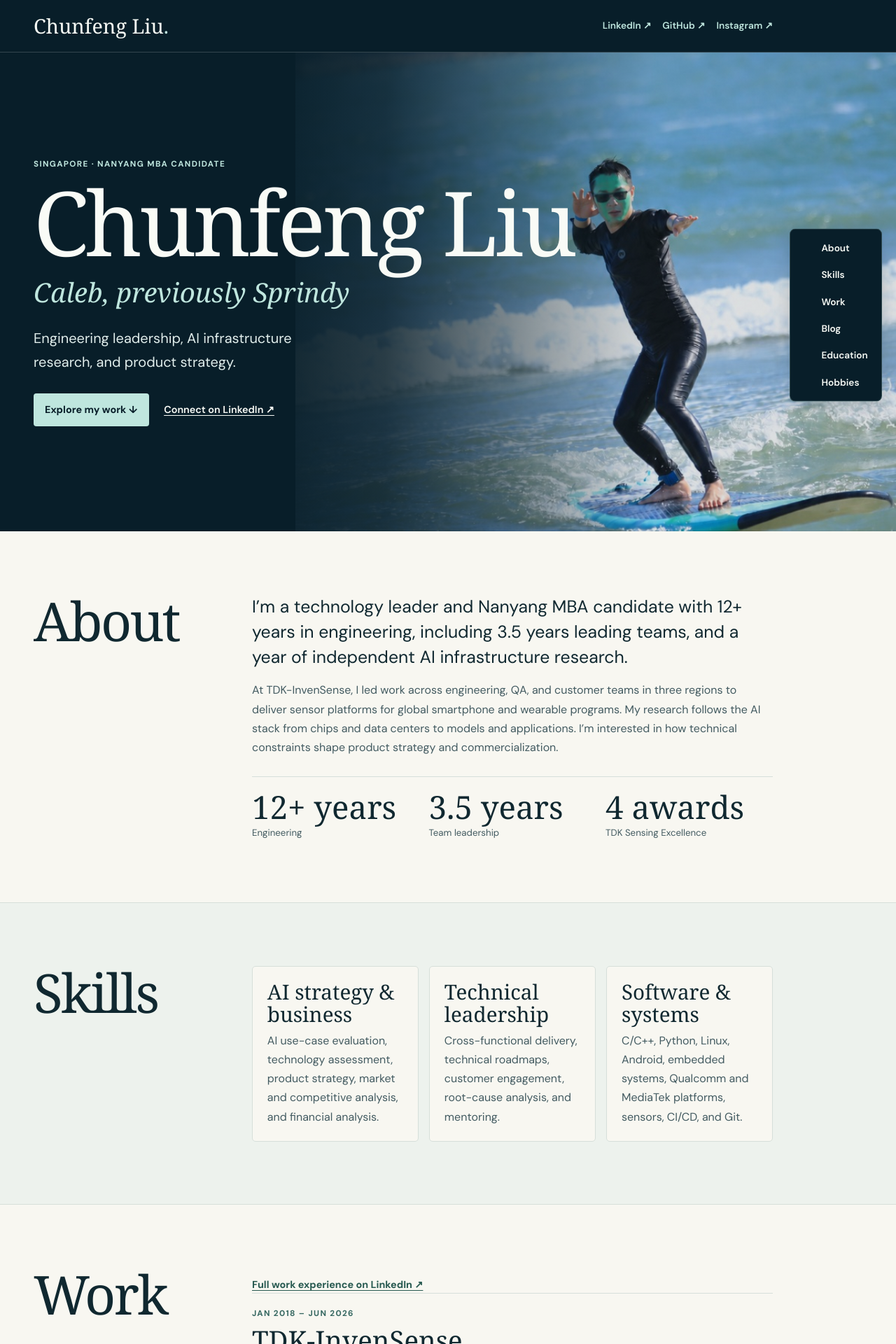
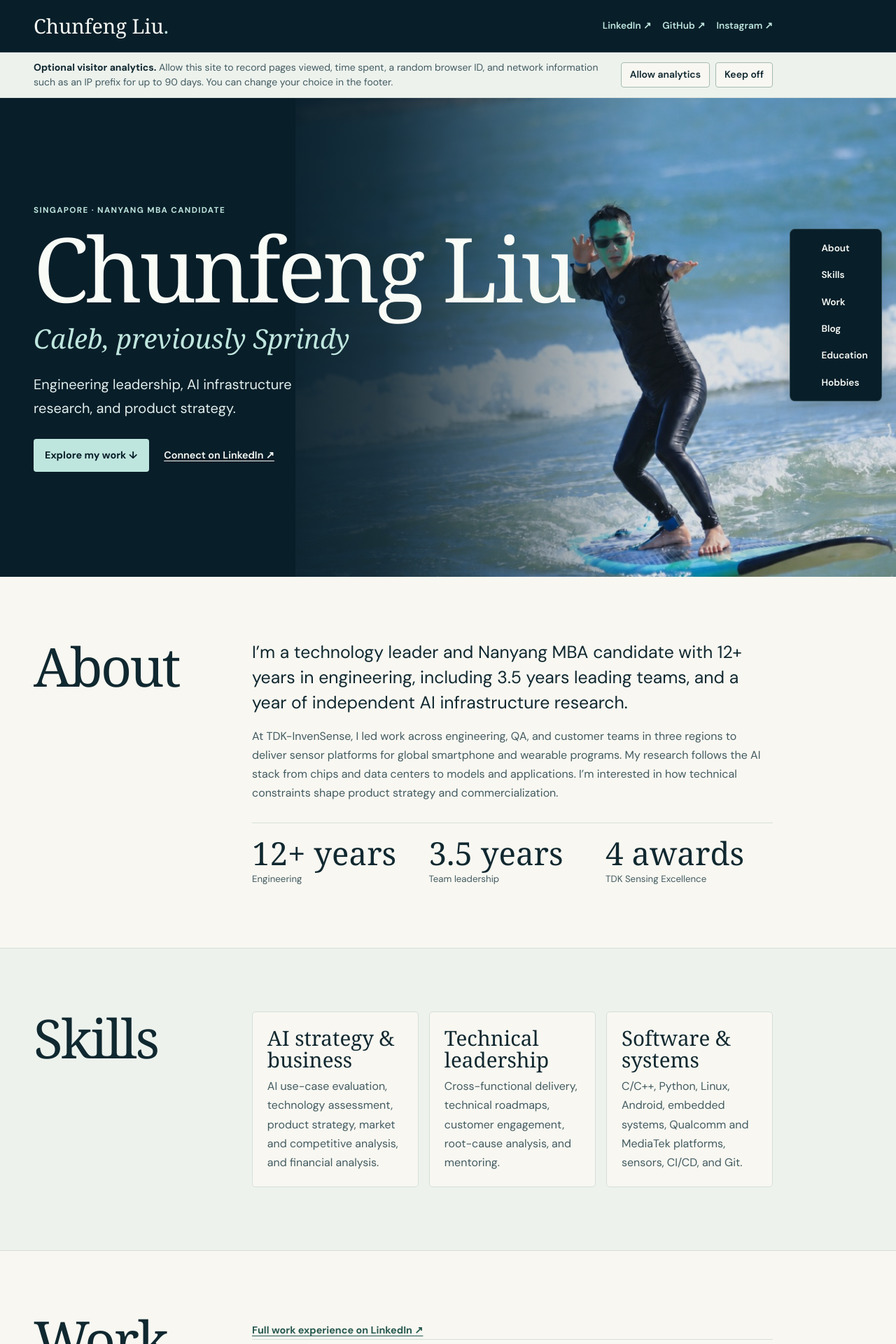
Before and after one commit to sprindy/chunfeng_liu.github.io, a Jekyll site: the page built from index.html, in a window 1280 px wide. Shown: the top 1920 px of the page at 70% size. Built offline with Jekyll 4.4.1, drawn with Linux system fonts in a browser that asks for light colours; some web fonts are replaced.

Commit message:
Show the optional visitor analytics choice on first visit

```diff
--- a/_layouts/default.html
+++ b/_layouts/default.html
@@ -26,7 +26,18 @@
     </nav>
     <div class="contact" aria-label="Social profiles"><a href="https://www.linkedin.com/in/caleb-liu-6a361011a/">LinkedIn ↗</a><a href="https://github.com/sprindy">GitHub ↗</a><a href="https://www.instagram.com/sprindy.liu/">Instagram ↗</a></div>
   </div></header>
-  <main id="main">{{ content }}</main>
+  {% if site.visitor_analytics_url and site.visitor_analytics_url != '' and page.url != '/404.html' %}
+  <section class="analytics-prompt" aria-label="Optional visitor analytics" data-analytics-prompt hidden>
+    <div class="wrap analytics-prompt-inner">
+      <p><strong>Optional visitor analytics.</strong> Allow this site to record pages viewed, time spent, a random browser ID, and network information such as an IP prefix for up to 90 days. You can change your choice in the footer.</p>
+      <div class="analytics-prompt-actions">
+        <button class="analytics-choice" type="button" data-analytics-choice="allow">Allow analytics</button>
+        <button class="analytics-choice" type="button" data-analytics-choice="decline">Keep off</button>
+      </div>
+    </div>
+  </section>
+  {% endif %}
+  <main id="main" tabindex="-1">{{ content }}</main>
   {% if page.collection == 'posts' and site.visitor_analytics_url and site.visitor_analytics_url != '' %}
   <section class="wrap post-engagement" aria-label="Post engagement" data-public-post-stats="{{ site.visitor_analytics_url | escape }}"
     data-post-path="{{ page.url | relative_url | escape }}">
--- a/assets/site.css
+++ b/assets/site.css
@@ -238,3 +238,34 @@ footer { background: var(--navy); color: #f7faf5; padding-block: 1.8rem; }
 }
 .post-comment { border-bottom: 1px solid var(--line); padding-block: .65rem; overflow-wrap: anywhere; }
 .post-comment p { white-space: pre-wrap; }
+
+.analytics-prompt {
+  background: var(--tint);
+  border-bottom: 1px solid var(--line);
+}
+.analytics-prompt-inner {
+  display: flex;
+  flex-wrap: wrap;
+  align-items: center;
+  justify-content: space-between;
+  gap: .65rem 1.5rem;
+  padding-block: .7rem;
+}
+.analytics-prompt p {
+  flex: 1 1 29rem;
+  color: var(--muted);
+  font-size: .875rem;
+  line-height: 1.5;
+}
+.analytics-prompt strong { color: var(--ink); }
+.analytics-prompt-actions { display: flex; flex-wrap: wrap; gap: .5rem; }
+.analytics-choice {
+  padding: .45rem .75rem;
+  background: var(--paper);
+  color: var(--ink);
+  border: 1px solid #a5bbb2;
+  border-radius: 4px;
+  font: 600 .875rem/1.4 var(--sans);
+  cursor: pointer;
+}
+.analytics-choice:hover { background: var(--aqua); }
--- a/assets/visitor-analytics.js
+++ b/assets/visitor-analytics.js
@@ -2,6 +2,7 @@
   const control = document.querySelector('[data-visitor-analytics]');
   if (!control || !globalThis.crypto?.randomUUID) return;
 
+  const prompt = document.querySelector('[data-analytics-prompt]');
   const key = 'chunfeng-portfolio-analytics';
   const endpoint = new URL('/collect', control.dataset.visitorAnalytics);
   const path = control.dataset.pagePath;
@@ -64,6 +65,7 @@
   }
 
   function reflect(choice) {
+    if (prompt) prompt.hidden = choice === 'allow' || choice === 'decline';
     control.querySelector('[data-analytics-status]').textContent = choice === 'allow'
       ? 'Analytics allowed.' : choice === 'decline' ? 'Analytics disabled.' : 'Analytics are off until you allow them.';
   }
@@ -72,7 +74,7 @@
     const previous = read();
     reflect(previous.choice);
     if (previous.choice === 'allow') start(previous);
-    for (const button of control.querySelectorAll('[data-analytics-choice]')) {
+    for (const button of document.querySelectorAll('[data-analytics-choice]')) {
       button.addEventListener('click', () => {
         try {
           const choice = button.dataset.analyticsChoice;
@@ -83,7 +85,9 @@
             write({ choice });
             stop();
           }
+          const moveFocus = prompt?.contains(button) && document.activeElement === button;
           reflect(choice);
+          if (moveFocus) document.getElementById('main')?.focus({ preventScroll: true });
         } catch {
           stop();
         }
```
Also changed, not shown: README.md.
